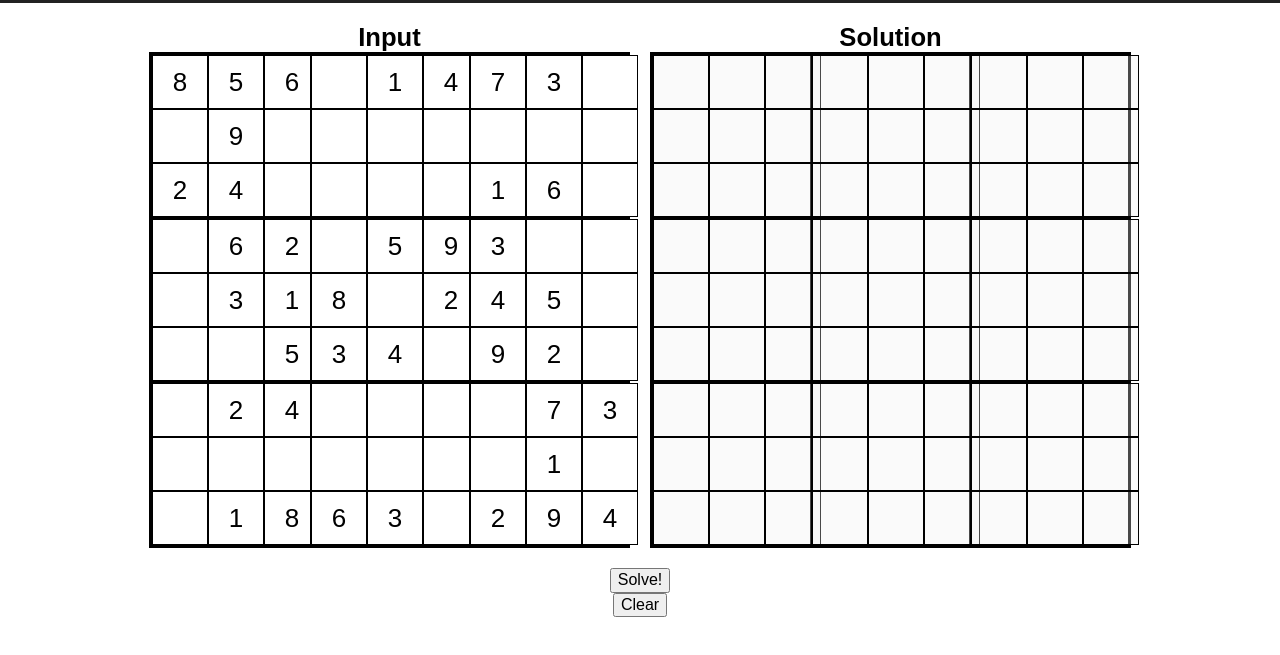
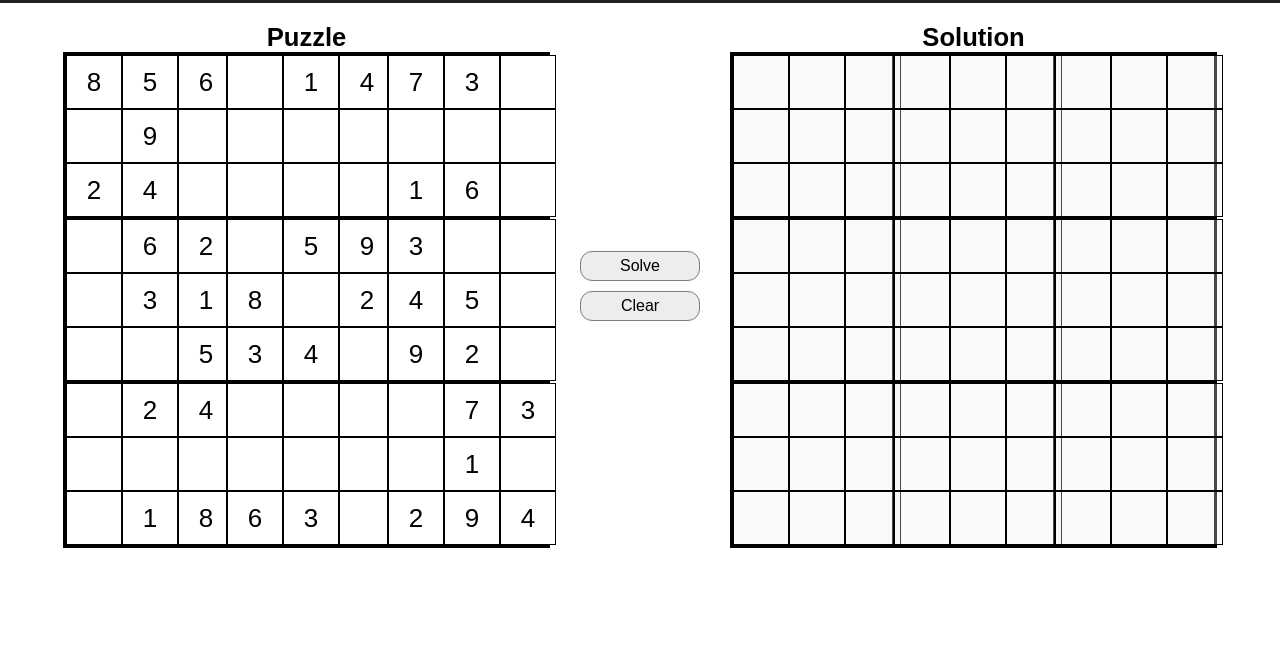
Before and after one commit to brookslyrette/react-sudoku-solver, a React app: page / in a window 1280 px wide. Shown: the part 57-712 px from the top of the page. Built offline with nearby package versions, Linux system fonts and the light colour scheme.

Commit message:
Updated CSS to match provided mockup

```diff
--- a/src/Solver.css
+++ b/src/Solver.css
@@ -1,3 +1,10 @@
+input:focus,
+select:focus,
+textarea:focus,
+button:focus {
+    outline: none;
+}
+
 .solver {
   text-align: center;
 }
@@ -26,3 +33,25 @@
 .solver-board {
   padding: 10px;
 }
+
+.solver-buttons {
+  display: flex;
+  flex-direction: column;
+  margin: auto 15px;
+}
+
+.solver-button {
+  padding: 5px;
+}
+
+.solver-button button {
+  min-width: 120px;
+  height: 30px;
+  border-radius: 12px;
+  border: 1px solid #7a7a7a;
+  background-color: #ededed;
+}
+
+.solver-button button:active {
+  background-color: #fff;
+}
--- a/src/Solver.js
+++ b/src/Solver.js
@@ -15,21 +15,23 @@ class Solver extends Component {
           </header>
           <div className="solver-board-container">
             <div className="solver-board">
-              <Sudoku title="Input" type="input" />
+              <Sudoku title="Puzzle" type="input" />
+            </div>
+            <div className="solver-buttons">
+              <div className="solver-button">
+                <button onClick={() => store.dispatch(solvePuzzle())}>
+                  Solve
+                </button>
+              </div>
+              <div className="solver-button">
+                <button onClick={() => store.dispatch(clearPuzzles())}>
+                  Clear
+                </button>
+              </div>
             </div>
             <div className="solver-board">
               <Sudoku title="Solution" type="output" />
             </div>
-          </div>
-          <div>
-            <button onClick={() => store.dispatch(solvePuzzle())}>
-              Solve!
-            </button>
-          </div>
-          <div>
-            <button onClick={() => store.dispatch(clearPuzzles())}>
-              Clear
-            </button>
           </div>
         </div>
       </Provider>
--- a/src/components/Grid.css
+++ b/src/components/Grid.css
@@ -1,6 +1,6 @@
 .grid {
     display: flex;
-    width: 157px;
+    width: 159px;
 }
 
 .grid-row {
```
Also changed, not shown: public/index.html (+1 -0 lines).
